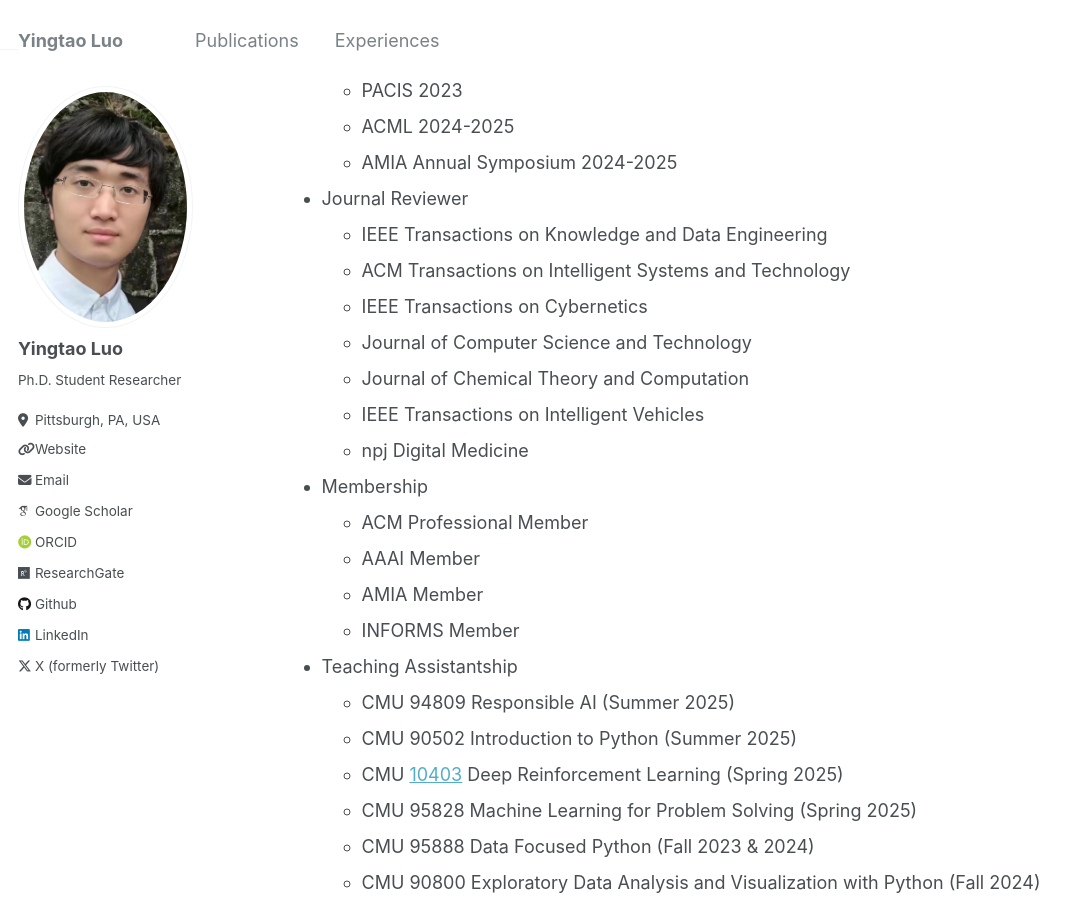
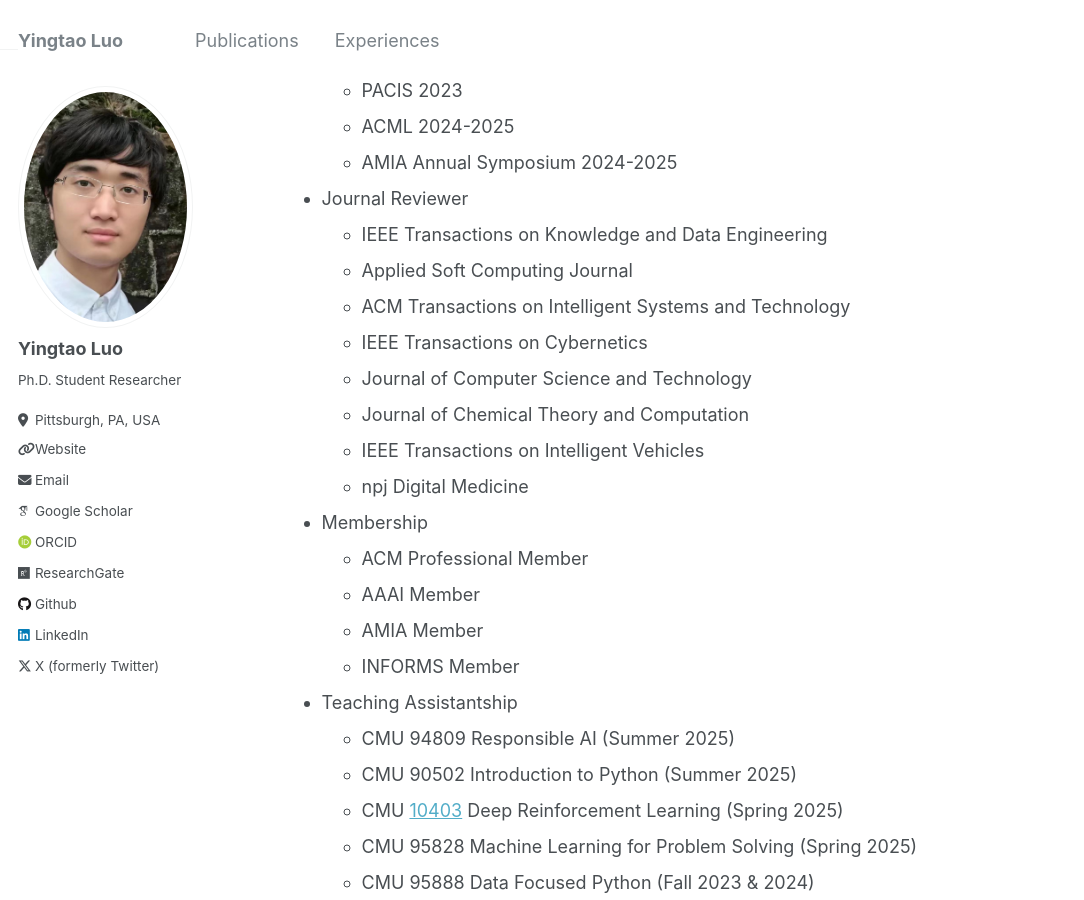
Before and after one commit to yingtaoluo/yingtaoluo.github.io, a Jekyll site: the page built from _pages/experiences.md, in a window 1280 px wide and 900 px high, scrolled down 1348 px. Shown: the whole window, without its empty margins (0-1084 px from the left). Built offline with Jekyll 4.4.1, drawn with Linux system fonts in a browser that asks for light colours; some web fonts are replaced.

Commit message:
Update experiences.md

```diff
--- a/_pages/experiences.md
+++ b/_pages/experiences.md
@@ -53,6 +53,7 @@ Academic Services
   * AMIA Annual Symposium 2024-2025
 * Journal Reviewer
   * IEEE Transactions on Knowledge and Data Engineering
+  * Applied Soft Computing Journal
   * ACM Transactions on Intelligent Systems and Technology
   * IEEE Transactions on Cybernetics
   * Journal of Computer Science and Technology
```
